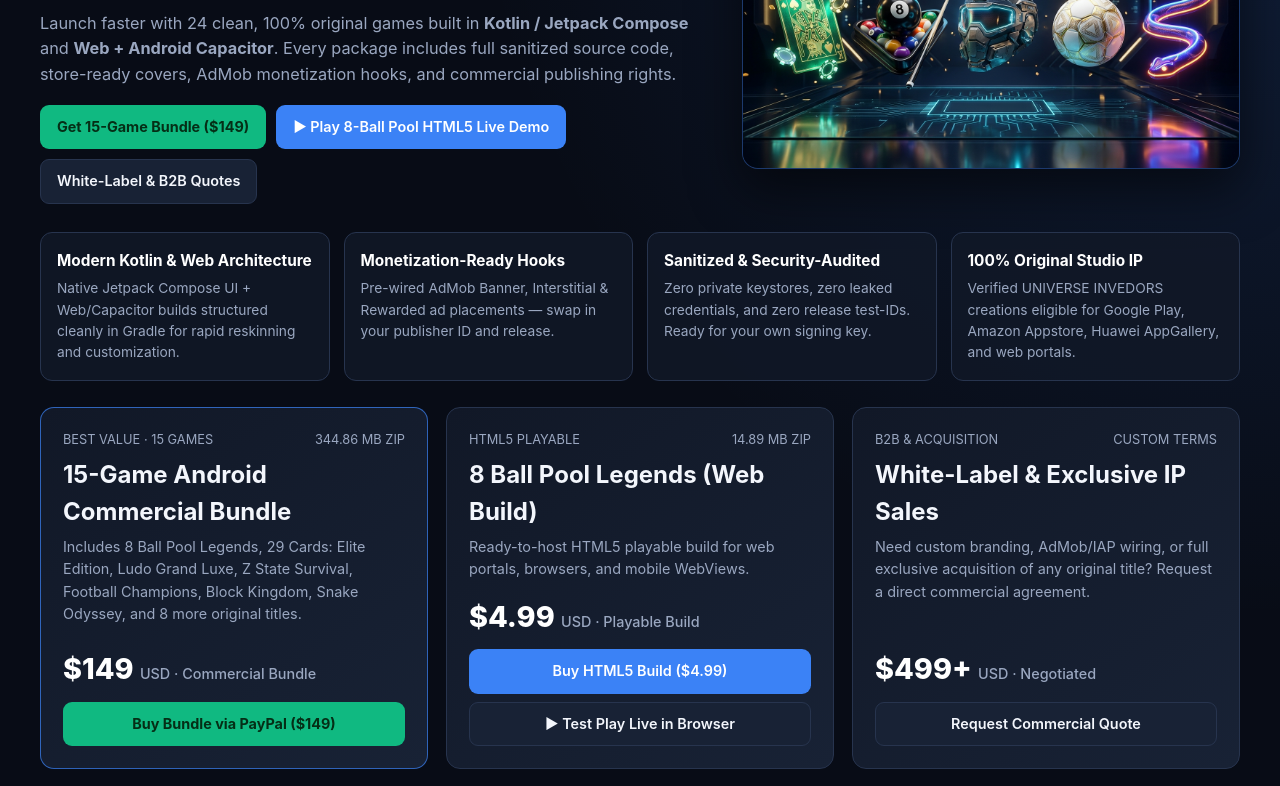
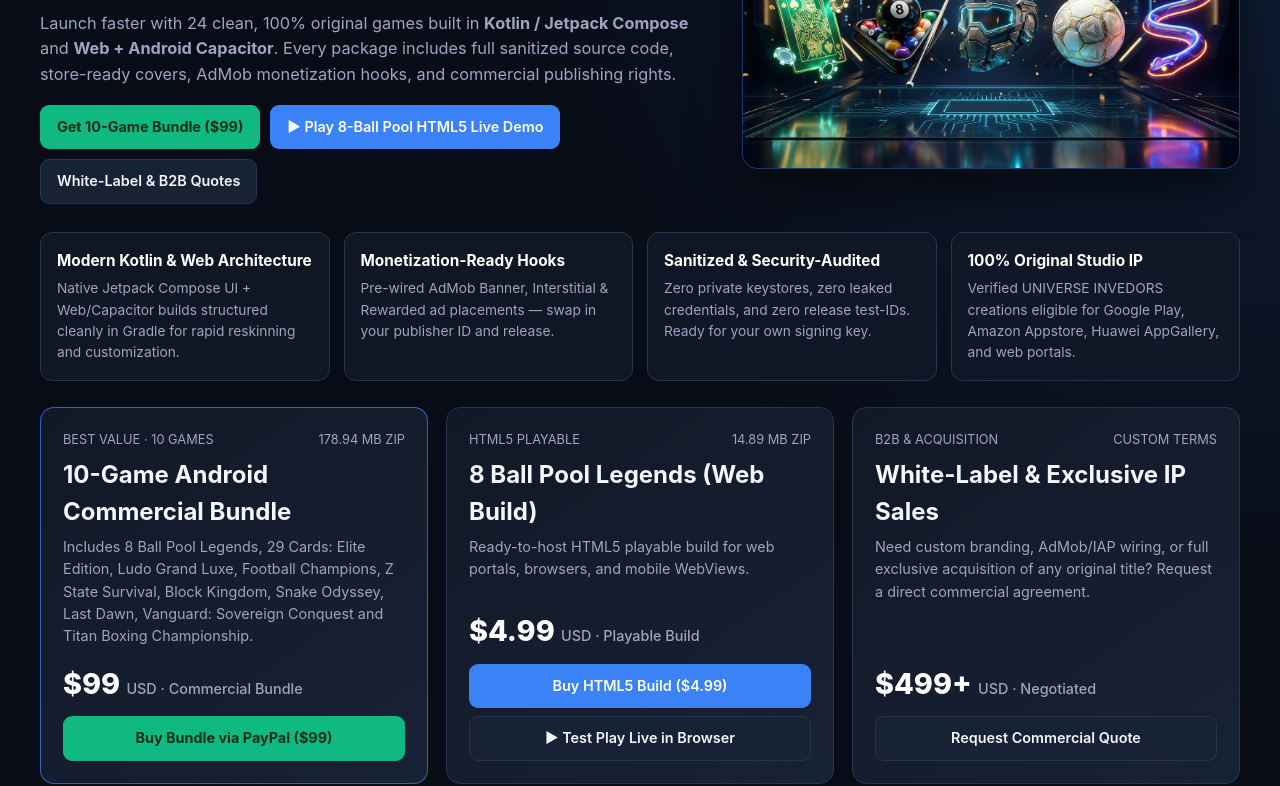
Before and after one commit to Innnervision/universe-invedors-games-store, a plain HTML site: page index.html in a window 1280 px wide. Shown: the part 331-1117 px from the top of the page. Drawn offline with Linux system fonts and the light colour scheme.

Commit message:
Correct bundle offer to the real 10-game deliverable (178.94 MB, 99 USD); remove non-existent 15-game bundle

```diff
--- a/index.html
+++ b/index.html
@@ -6,7 +6,7 @@
   <title>Universe Invedors — Commercial Game Source Code &amp; Licensing Store</title>
   <meta name="description" content="Buy sanitized, 100% original Android (Kotlin / Jetpack Compose) and HTML5 game source code, multi-game commercial bundles, and white-label licenses directly from Universe Invedors." />
   <meta property="og:title" content="Universe Invedors — 24 Original Android &amp; HTML5 Games (Commercial Source)" />
-  <meta property="og:description" content="Production-ready Kotlin/Jetpack Compose &amp; Web+Capacitor game source code, 15-game bundle ($149), and HTML5 playable builds." />
+  <meta property="og:description" content="Production-ready Kotlin/Jetpack Compose &amp; Web+Capacitor game source code, 10-game bundle ($99), and HTML5 playable builds." />
   <meta property="og:image" content="https://innnervision.github.io/universe-invedors-games-store/assets/showcase/hero-bundle-banner.jpg" />
   <meta property="og:type" content="website" />
   <meta name="twitter:card" content="summary_large_image" />
@@ -36,12 +36,6 @@
           "@type": "Offer",
           "itemOffered": { "@type": "SoftwareSourceCode", "name": "10-Game Android Commercial Bundle (Deduplicated)" },
           "price": "99.00",
-          "priceCurrency": "USD"
-        },
-        {
-          "@type": "Offer",
-          "itemOffered": { "@type": "SoftwareSourceCode", "name": "15-Game Android Commercial Bundle" },
-          "price": "149.00",
           "priceCurrency": "USD"
         },
         {
@@ -259,8 +253,8 @@
           </p>
           <div style="display:flex;gap:10px;flex-wrap:wrap;">
             <a class="btn btn-green" target="_blank" rel="noopener"
-               href="https://www.paypal.com/cgi-bin/webscr?cmd=_xclick&business=souravmukherjee7991%40gmail.com&item_name=Universe+Invedors+15-Game+Android+Commercial+Bundle&amount=149.00&currency_code=USD">
-              Get 15-Game Bundle ($149)
+               href="https://www.paypal.com/cgi-bin/webscr?cmd=_xclick&business=souravmukherjee7991%40gmail.com&item_name=Universe+Invedors+10-Game+Android+Commercial+Bundle&amount=99.00&currency_code=USD">
+              Get 10-Game Bundle ($99)
             </a>
             <a class="btn btn-primary" href="demo/8-ball-pool/" target="_blank" rel="noopener">▶ Play 8-Ball Pool HTML5 Live Demo</a>
             <a class="btn btn-outline" href="#enterprise">White-Label &amp; B2B Quotes</a>
@@ -293,17 +287,17 @@
       <div class="featured-grid">
         <div class="featured-card highlight">
           <div>
-            <div class="meta"><span>BEST VALUE · 15 GAMES</span><span>344.86 MB ZIP</span></div>
-            <h2 style="margin:6px 0;">15-Game Android Commercial Bundle</h2>
+            <div class="meta"><span>BEST VALUE · 10 GAMES</span><span>178.94 MB ZIP</span></div>
+            <h2 style="margin:6px 0;">10-Game Android Commercial Bundle</h2>
             <p style="font-size:0.9rem;color:var(--muted);margin:0;">
-              Includes 8 Ball Pool Legends, 29 Cards: Elite Edition, Ludo Grand Luxe, Z State Survival, Football Champions, Block Kingdom, Snake Odyssey, and 8 more original titles.
+              Includes 8 Ball Pool Legends, 29 Cards: Elite Edition, Ludo Grand Luxe, Football Champions, Z State Survival, Block Kingdom, Snake Odyssey, Last Dawn, Vanguard: Sovereign Conquest and Titan Boxing Championship.
             </p>
           </div>
           <div>
-            <div class="price-lg" style="margin-bottom:10px;">$149 <span style="font-size:0.9rem;color:var(--muted);font-weight:500;">USD · Commercial Bundle</span></div>
+            <div class="price-lg" style="margin-bottom:10px;">$99 <span style="font-size:0.9rem;color:var(--muted);font-weight:500;">USD · Commercial Bundle</span></div>
             <a class="btn btn-green" style="width:100%;" target="_blank" rel="noopener"
-               href="https://www.paypal.com/cgi-bin/webscr?cmd=_xclick&business=souravmukherjee7991%40gmail.com&item_name=Universe+Invedors+15-Game+Android+Commercial+Bundle&amount=149.00&currency_code=USD">
-              Buy Bundle via PayPal ($149)
+               href="https://www.paypal.com/cgi-bin/webscr?cmd=_xclick&business=souravmukherjee7991%40gmail.com&item_name=Universe+Invedors+10-Game+Android+Commercial+Bundle&amount=99.00&currency_code=USD">
+              Buy Bundle via PayPal ($99)
             </a>
           </div>
         </div>
@@ -354,7 +348,7 @@
     <div class="featured-grid" style="margin-bottom:24px;">
       <div class="featured-card">
         <div>
-          <div class="meta"><span>DEDUPLICATED STUDIO PACK</span><span>213.75 MB ZIP</span></div>
+          <div class="meta"><span>DEDUPLICATED STUDIO PACK</span><span>178.94 MB ZIP</span></div>
           <h3 style="margin:6px 0;font-size:1.2rem;">10-Game Flagship Android Bundle</h3>
           <p style="font-size:0.88rem;color:var(--muted);">
             Includes 8 Ball Pool Legends (Android+HTML5), 29 Cards, Ludo Grand Luxe, Football Champions, Z State Survival, Block Kingdom, Snake Odyssey, Last Dawn, Vanguard, and Titan Boxing with standardized build &amp; license documentation.
```
Also changed, not shown: license.html (+1 -1 lines), 1 other file.
